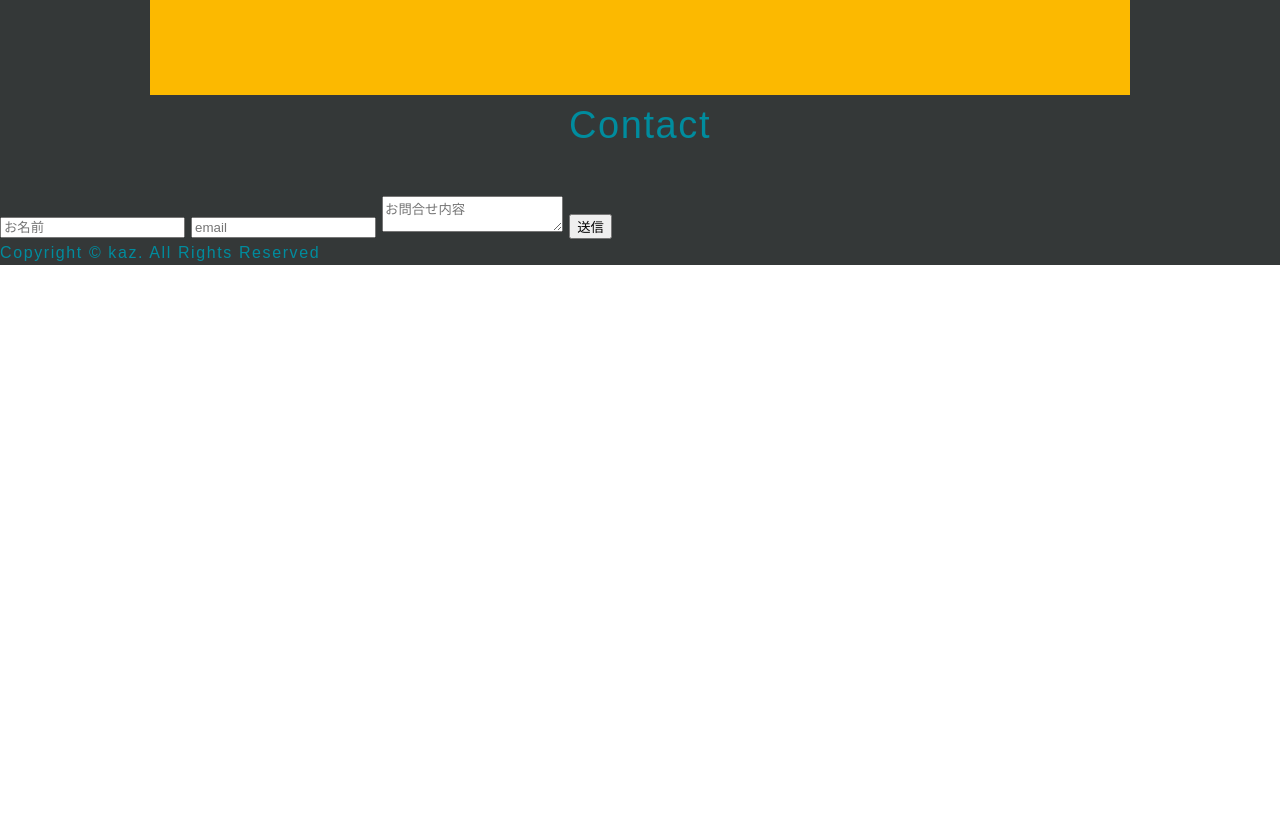
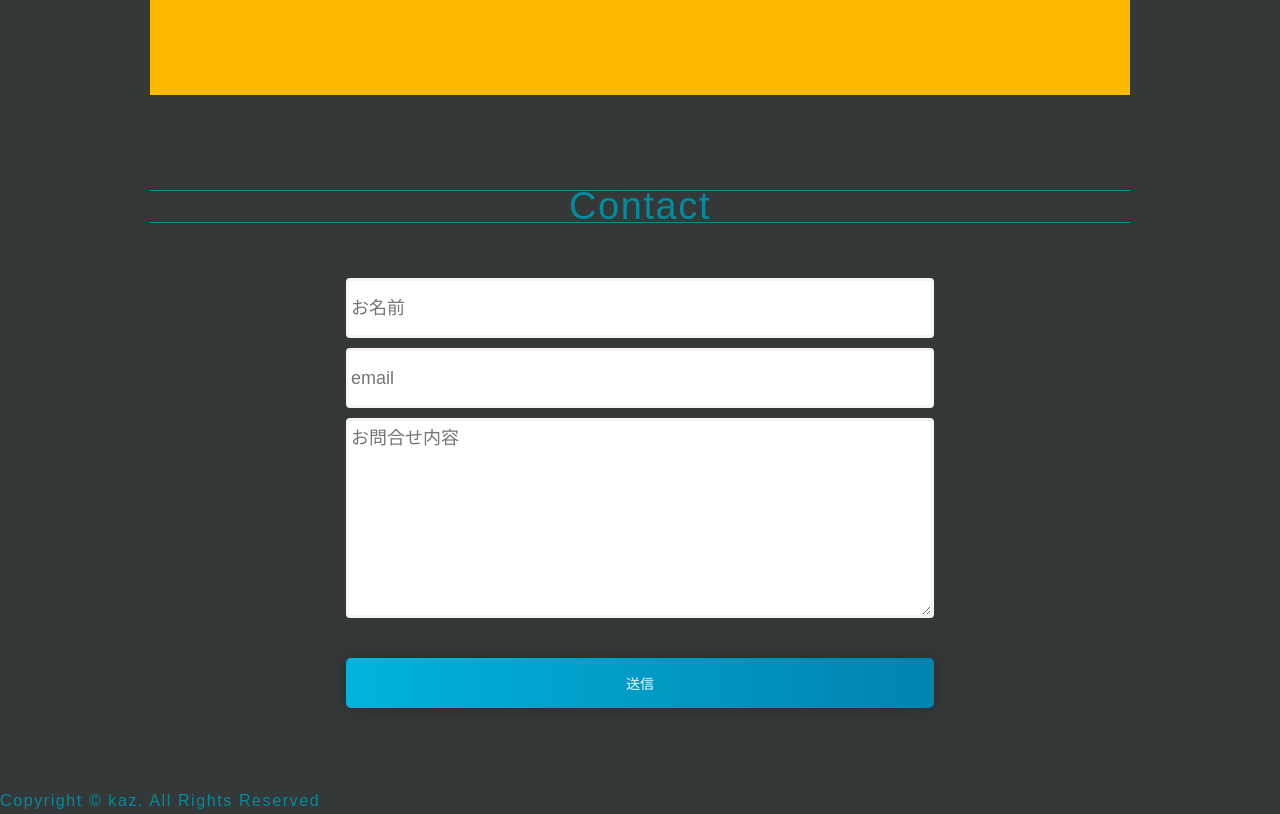
Before and after one commit to i994114/Boxing_practics, a plain HTML site: page index.html in a window 1280 px wide. Shown: the part 2901-3715 px from the top of the page. Before the commit the page ends 3166 px from the top, so only its background shows below. Drawn offline with nearby package versions, Linux system fonts and the light colour scheme; a web font is replaced by a local one.

Commit message:
formを実装

```diff
--- a/index.html
+++ b/index.html
@@ -245,14 +245,16 @@
       </section>
 
       <!-- お問い合せ -->
-      <section class="c-contact" id="contact">
+      <section class="c-container c-contact c-container__ornament" id="contact">
         <h2 class="c-container--title">Contact</h2>
-        <form action="" class="c-form">
-          <input class="c-input" type="text" placeholder="お名前">
-          <input class="c-input" type="email" placeholder="email">
-          <textarea class="c-input c-textarea" placeholder="お問合せ内容"></textarea>
-          <button class="c-btn ">送信</button>
-        </form>
+        <div class="c-container__body">
+          <form action="" class="c-form c-form__m">
+            <input class="c-input u-input__font" type="text" placeholder="お名前">
+            <input class="c-input u-input__font" type="email" placeholder="email">
+            <textarea class="c-input c-input__textarea u-input__font" placeholder="お問合せ内容"></textarea>
+            <button class="c-btn c-btn--corp c-btn--l u-btn__font  u-btn__mb">送信</button>
+          </form>
+        </div>
       </section>
 
       <footer class="l-footer">
--- /dev/null
+++ b/scss/object/Component/_btn.scss
@@ -0,0 +1,24 @@
+.c-btn {
+  border: none;
+  box-sizing: border-box;
+  border-radius: 5px;
+  cursor: pointer;
+  box-shadow: 0 0 20px rgba(0, 0, 0, 0.2);
+  transition: .3s;
+  &--l {
+    width: 100%;
+    padding: $space_l $space_xxl;
+  }
+  &--corp {
+    // グラーデーション参考 https://uigradients.com/
+    color: #fff;
+    background: #0083B0; /* fallback for old browsers */
+    background: -webkit-linear-gradient(to right, #00B4DB, #0083B0); /* Chrome 10-25, Safari 5.1-6 */
+    background: linear-gradient(to right, #00B4DB, #0083B0); /* W3C, IE 10+/ Edge, Firefox 16+, Chrome 26+, Opera 12+, Safari 7+ */
+  }
+  &:hover {
+    transform: translateY(-3px);
+    transition: .3s;
+    box-shadow: 0 0 10px rgba(0, 0, 0, 0.2);
+  }
+}
--- /dev/null
+++ b/scss/object/Component/_form.scss
@@ -0,0 +1,10 @@
+.c-form {
+  &__m {
+    width: 60%;
+    margin-left: auto;
+    margin-right: auto;
+    @include mq() {
+      width: 100%;
+    }
+  }
+}
--- /dev/null
+++ b/scss/object/Component/_input.scss
@@ -0,0 +1,16 @@
+.c-input {
+  display: block;
+  margin-bottom: $space_m;
+  border: 3px solid #f6f5f4;
+  border-radius: 4px;
+  outline: none;
+  height: 60px;
+  width: 100%;
+  box-sizing: border-box;
+  &:focus {
+    border: solid 3px #e3a8b1;
+  }
+  &__textarea {
+    height: 200px;
+  }
+}
--- a/scss/object/Utility/_font.scss
+++ b/scss/object/Utility/_font.scss
@@ -9,3 +9,12 @@
     font-size: $font_size_xl;
   }
 }
+
+.u-input__font {
+  font-size: $font_size_l;
+  color: #777;
+}
+.u-btn__font {
+  font-size: $font_size_m;
+  color: aliceblue;
+}
--- /dev/null
+++ b/scss/object/Utility/_margin.scss
@@ -0,0 +1,3 @@
+.u-btn__mb {
+  margin-top: $space_xxl;
+}
--- a/scss/style.scss
+++ b/scss/style.scss
@@ -12,7 +12,7 @@ $font-size_default: 16px;
 
 $font-size_s: 12px;
 $font-size_m: 14px;
-$font_size_l: 16px;
+$font_size_l: 18px;
 $font_size_xl: 24px;
 $font_size_xxl: 30px;
 $font_size_3l: 38px;
@@ -90,6 +90,10 @@ $breakpoints: (
 @import '../scss/object/Component/_navMenu.scss';
 @import '../scss/object/Component/_gallery.scss';
 @import '../scss/object/Component/course';
+@import '../scss/object/Component/form';
+@import '../scss/object/Component/input';
+@import '../scss/object/Component/btn';
 
 //utility
 @import '../scss/object/Utility/_font.scss';
+@import '../scss/object/Utility/margin';
```
Also changed, not shown: css/style.css.
